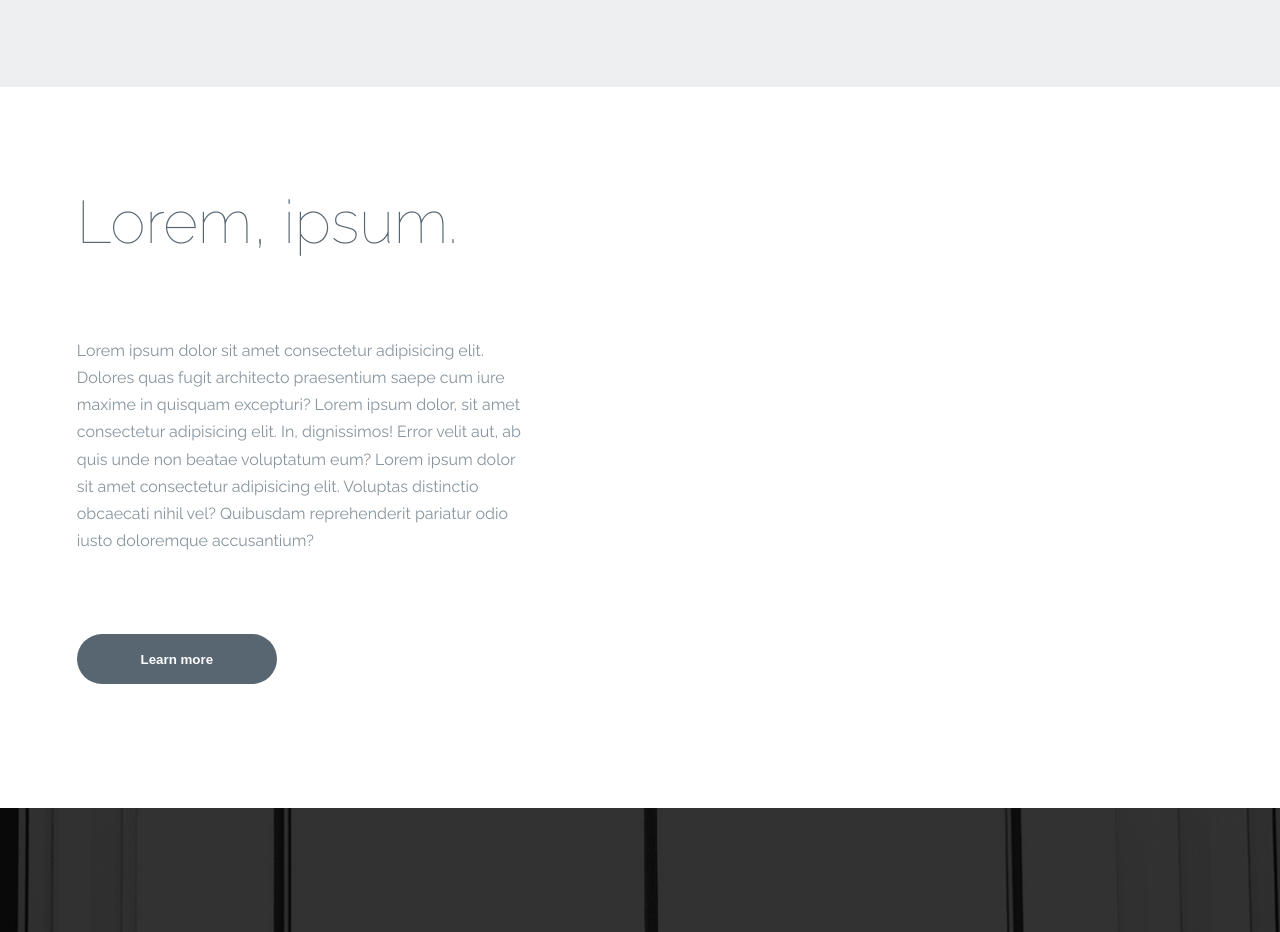
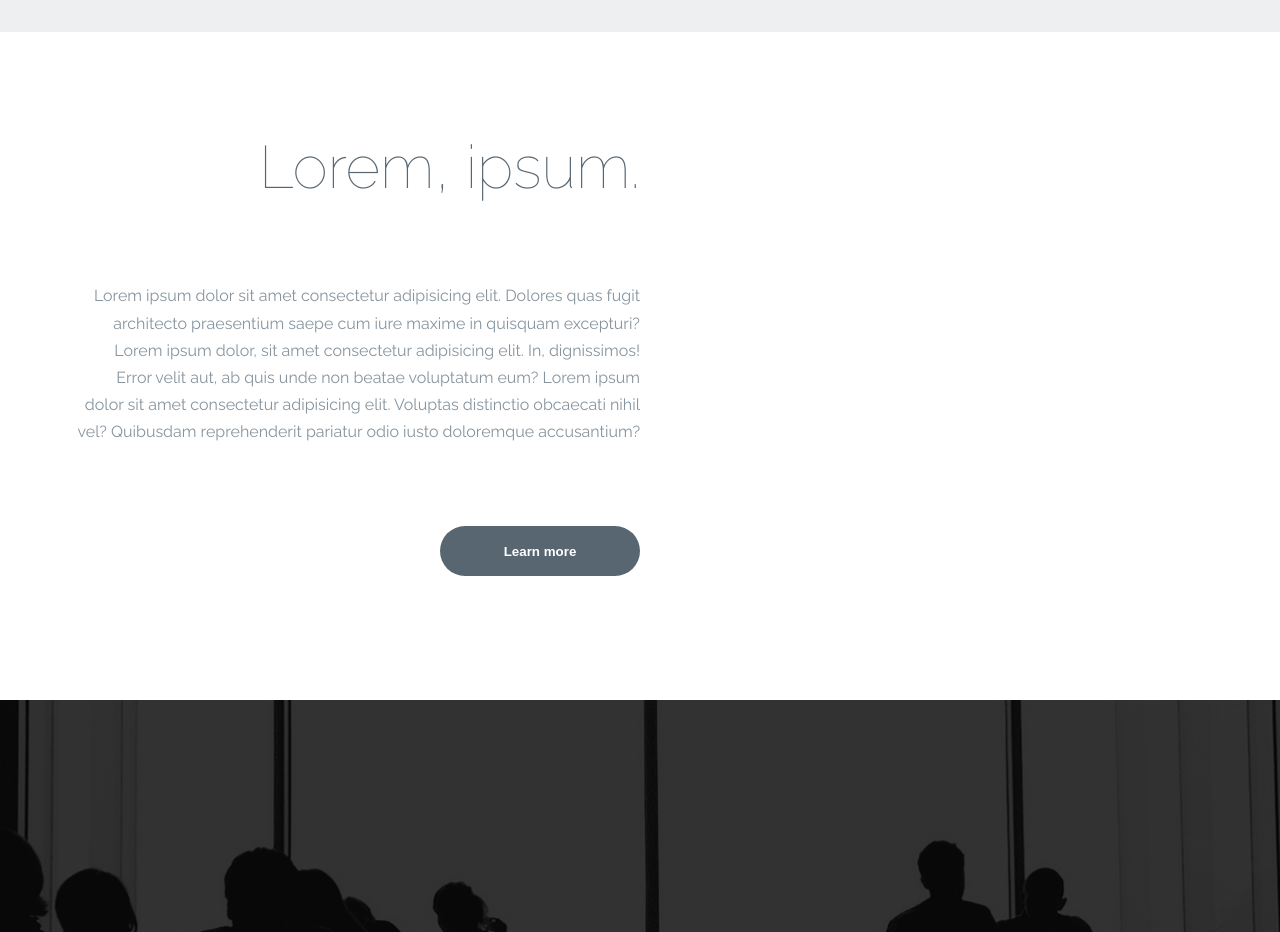
Before and after one commit to mikeru-design/test, a plain HTML site: page index.html in a window 1280 px wide. Shown: the part 2680-3612 px from the top of the page. Drawn offline with nearby package versions, Linux system fonts and the light colour scheme.

Commit message:
changed section-light

```diff
--- a/style.scss
+++ b/style.scss
@@ -356,7 +356,7 @@ body{
 // ---------------------------------------SECTION-DARK-LIGHT--------------------------
 
 .content-wrapper-secondary{
-    width: 40%;
+    width: 50%;
 
     .text-wrapper{
 
@@ -386,6 +386,14 @@ body{
 
     .main-wrapper{
         justify-content: start;
+
+        .content-wrapper{
+            text-align: right;
+        }
+
+        .text-wrapper{
+            text-align: right;
+        }
     }
 }
 
```
Also changed, not shown: style.css, 1 other file.
